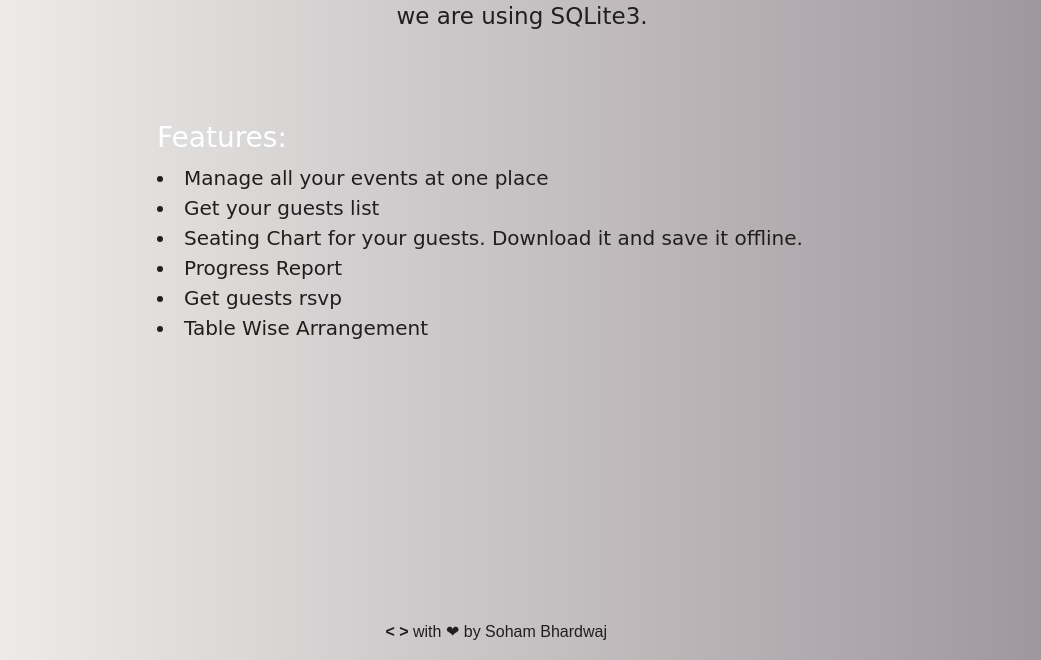
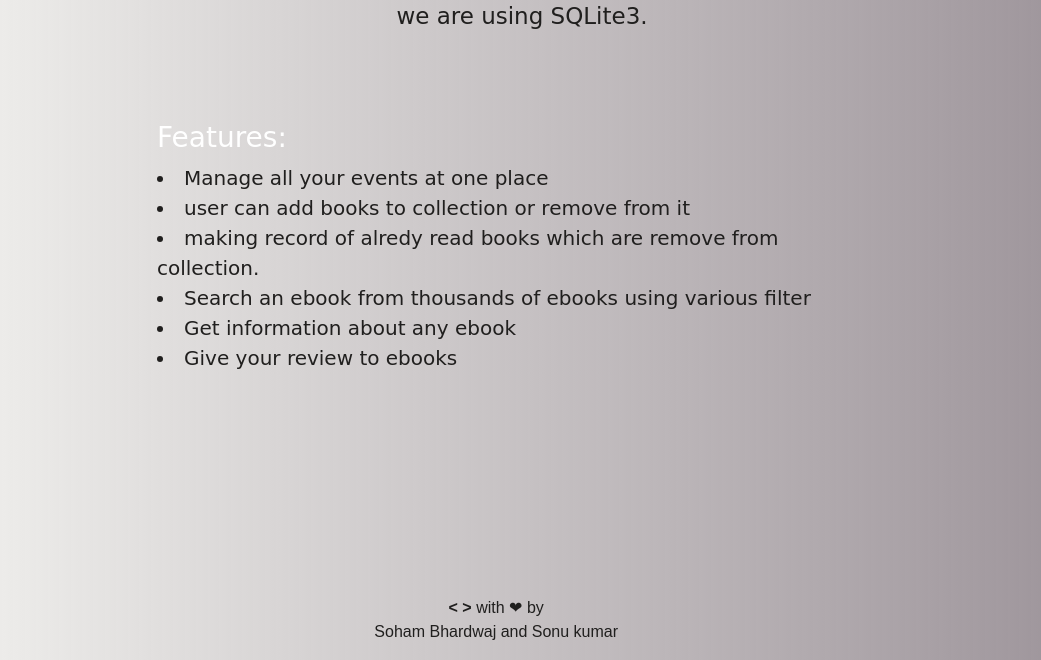
Before and after one commit to project-work-4-sem/Ebook-Manager, a Flask app: page /about in a window 1280 px wide. Shown: the part 140-800 px from the top of the page, without its empty margins (118-1159 px from the left). Run offline with Flask 2, Linux system fonts and the light colour scheme; some libraries are stand-ins or nearby versions.

Commit message:
Update about.html

```diff
--- a/DBMS PROJECT/ebook_management/templates/about.html
+++ b/DBMS PROJECT/ebook_management/templates/about.html
@@ -6,13 +6,13 @@
 	<br>
 <div style="font-family: 'Comic Sans MS', cursive, sans-serif; font-size: 20px">
 	<h3 style="color: white;">Features:</h3>  <li>Manage all your events at one place</li>
-	<li>Get your guests list</li>
-	<li>Seating Chart for your guests. Download it and save it offline.</li>
-	<li>Progress Report</li>
-	<li>Get guests rsvp</li>
-	<li>Table Wise Arrangement</li>
+	<li>user can add books to collection or remove from it</li>
+	<li>making record of alredy read books which are remove from collection.</li>
+	<li>Search an ebook from thousands of ebooks using various filter</li>
+	<li>Get information about any ebook</li>
+	<li>Give your review to ebooks</li>
 
 </div>
 
-    <p style="position: fixed; bottom: 0; text-align: center; width: 53%"><b>< ></b> with &#10084; by Soham Bhardwaj </p>
+    <p style="position: fixed; bottom: 0; text-align: center; width: 53%"><b>< ></b> with &#10084; by <br>Soham Bhardwaj and Sonu kumar</p>
 {% endblock content %}
```
